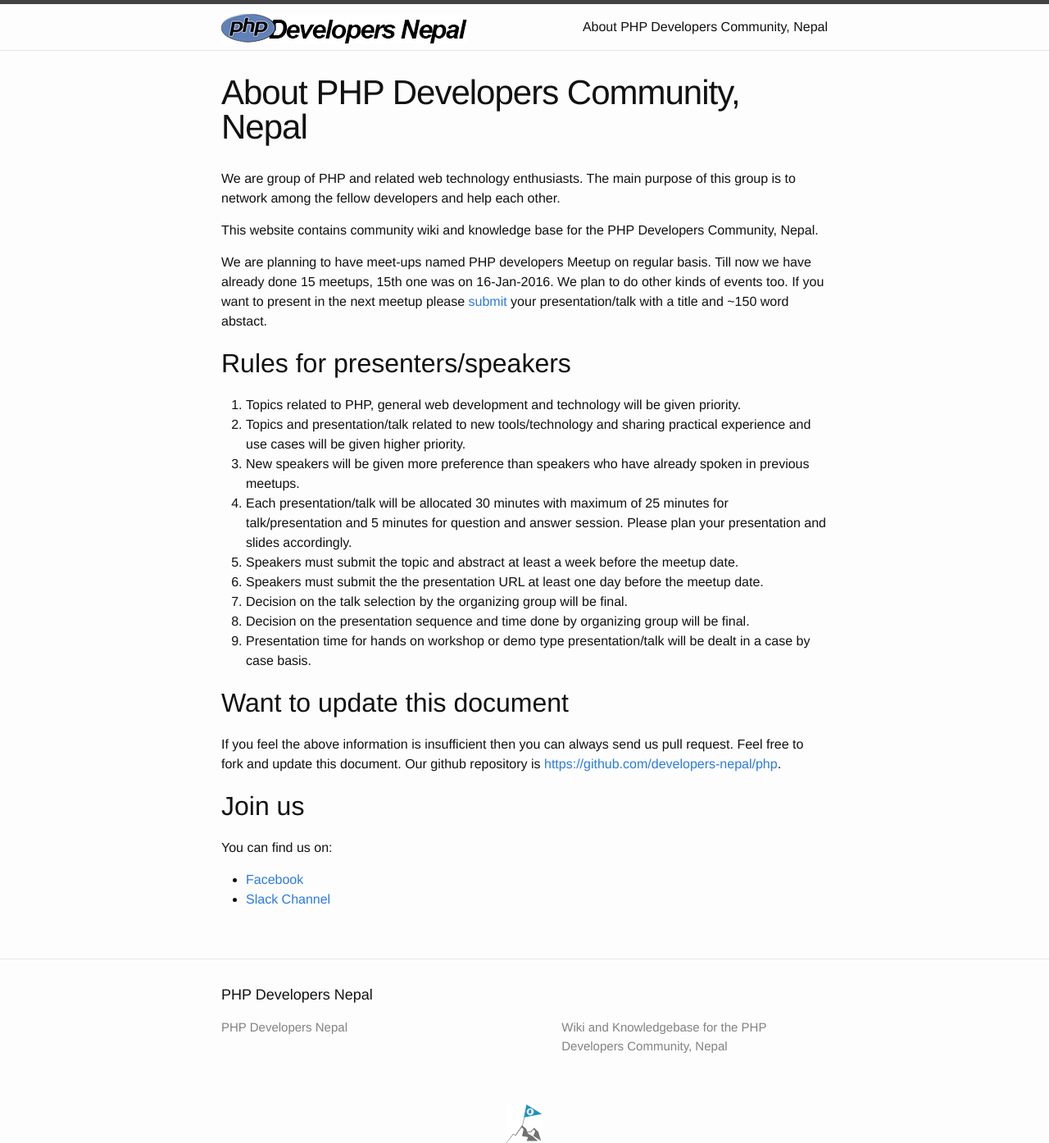
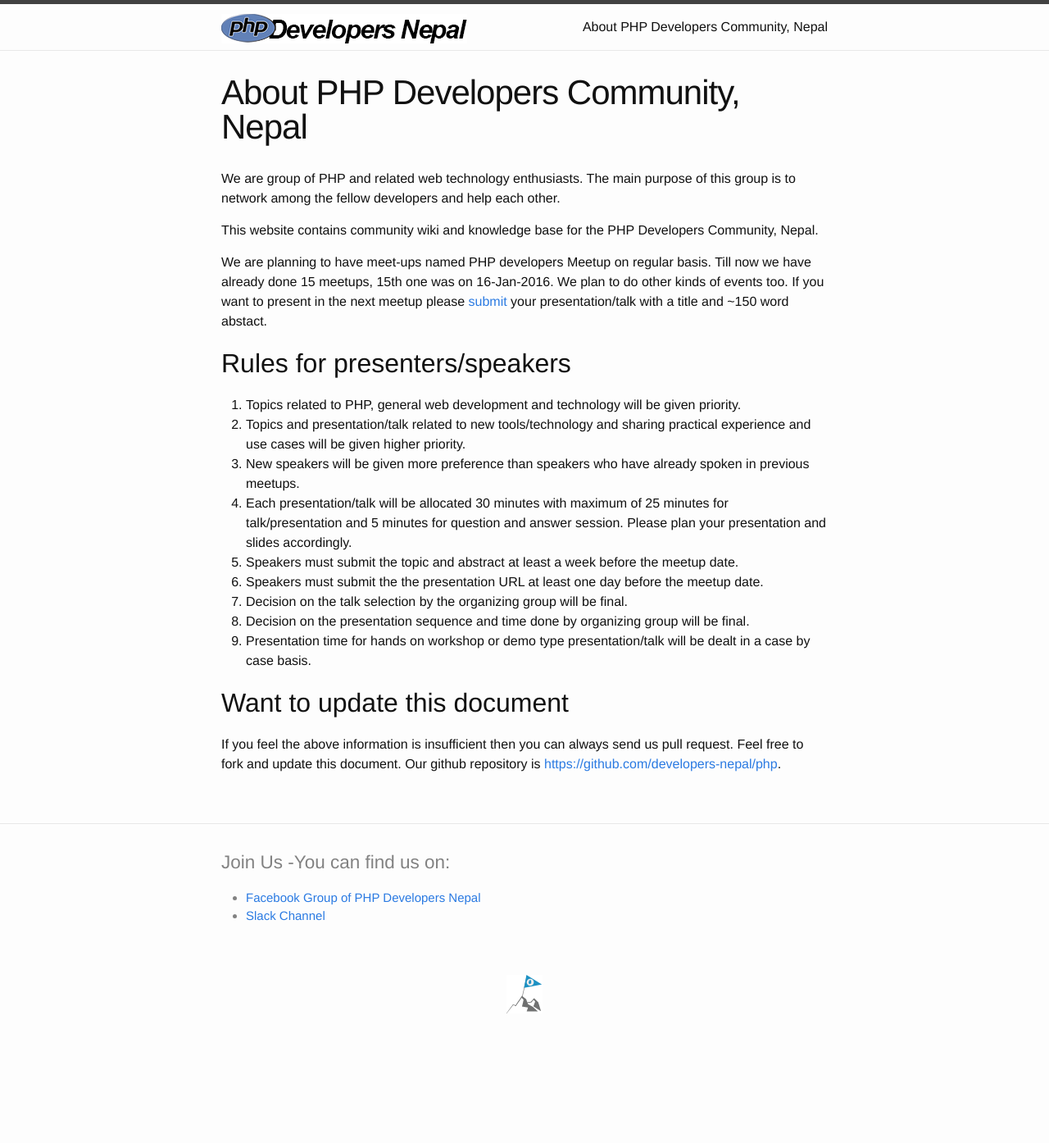
Before and after one commit to developers-nepal/php, a Jekyll site: the page built from about.md, in a window 1280 px wide. Shown: the whole page at 82% size. Built offline with Jekyll 4.4.1, drawn with Linux system fonts in a browser that asks for light colours; after the commit the page ends 1236 px from its top, so only the background shows below that.

Commit message:
add social link

```diff
--- a/_includes/footer.html
+++ b/_includes/footer.html
@@ -2,55 +2,12 @@
 
   <div class="wrapper">
 
-    <h2 class="footer-heading">{{ site.title }}</h2>
-
-    <div class="footer-col-wrapper">
-      <div class="footer-col  footer-col-1">
-        <ul class="contact-list">
-          <li>{{ site.title }}</li>
-          <li><a href="mailto:{{ site.email }}">{{ site.email }}</a></li>
-        </ul>
-      </div>
-
-      <div class="footer-col  footer-col-2">
-        <ul class="social-media-list">
-          {% if site.github_username %}
-          <li>
-            <a href="https://github.com/{{ site.github_username }}">
-              <span class="icon  icon--github">
-                <svg viewBox="0 0 16 16">
-                  <path fill="#828282" d="M7.999,0.431c-4.285,0-7.76,3.474-7.76,7.761 c0,3.428,2.223,6.337,5.307,7.363c0.388,0.071,0.53-0.168,0.53-0.374c0-0.184-0.007-0.672-0.01-1.32 c-2.159,0.469-2.614-1.04-2.614-1.04c-0.353-0.896-0.862-1.135-0.862-1.135c-0.705-0.481,0.053-0.472,0.053-0.472 c0.779,0.055,1.189,0.8,1.189,0.8c0.692,1.186,1.816,0.843,2.258,0.645c0.071-0.502,0.271-0.843,0.493-1.037 C4.86,11.425,3.049,10.76,3.049,7.786c0-0.847,0.302-1.54,0.799-2.082C3.768,5.507,3.501,4.718,3.924,3.65 c0,0,0.652-0.209,2.134,0.796C6.677,4.273,7.34,4.187,8,4.184c0.659,0.003,1.323,0.089,1.943,0.261 c1.482-1.004,2.132-0.796,2.132-0.796c0.423,1.068,0.157,1.857,0.077,2.054c0.497,0.542,0.798,1.235,0.798,2.082 c0,2.981-1.814,3.637-3.543,3.829c0.279,0.24,0.527,0.713,0.527,1.437c0,1.037-0.01,1.874-0.01,2.129 c0,0.208,0.14,0.449,0.534,0.373c3.081-1.028,5.302-3.935,5.302-7.362C15.76,3.906,12.285,0.431,7.999,0.431z"/>
-                </svg>
-              </span>
-
-              <span class="username">{{ site.github_username }}</span>
-            </a>
-          </li>
-          {% endif %}
-
-          {% if site.twitter_username %}
-          <li>
-            <a href="https://twitter.com/{{ site.twitter_username }}">
-              <span class="icon  icon--twitter">
-                <svg viewBox="0 0 16 16">
-                  <path fill="#828282" d="M15.969,3.058c-0.586,0.26-1.217,0.436-1.878,0.515c0.675-0.405,1.194-1.045,1.438-1.809
-                  c-0.632,0.375-1.332,0.647-2.076,0.793c-0.596-0.636-1.446-1.033-2.387-1.033c-1.806,0-3.27,1.464-3.27,3.27 c0,0.256,0.029,0.506,0.085,0.745C5.163,5.404,2.753,4.102,1.14,2.124C0.859,2.607,0.698,3.168,0.698,3.767 c0,1.134,0.577,2.135,1.455,2.722C1.616,6.472,1.112,6.325,0.671,6.08c0,0.014,0,0.027,0,0.041c0,1.584,1.127,2.906,2.623,3.206 C3.02,9.402,2.731,9.442,2.433,9.442c-0.211,0-0.416-0.021-0.615-0.059c0.416,1.299,1.624,2.245,3.055,2.271 c-1.119,0.877-2.529,1.4-4.061,1.4c-0.264,0-0.524-0.015-0.78-0.046c1.447,0.928,3.166,1.469,5.013,1.469 c6.015,0,9.304-4.983,9.304-9.304c0-0.142-0.003-0.283-0.009-0.423C14.976,4.29,15.531,3.714,15.969,3.058z"/>
-                </svg>
-              </span>
-
-              <span class="username">{{ site.twitter_username }}</span>
-            </a>
-          </li>
-          {% endif %}
-        </ul>
-      </div>
-
-      <div class="footer-col  footer-col-3">
-        <p class="text">{{ site.description }}</p>
-      </div>
-    </div>
+    {% include social_link.html %}
 
   </div>
 
 </footer>
-<div align="center"> <img src="{{ site.baseurl }}/public/images/dn-icon.gif" alt="Developers Nepal Community"></div>
+<div align="center">
+  <img src="{{ site.baseurl }}/public/images/dn-icon.gif"
+    alt="Developers Nepal Community">
+</div>
--- /dev/null
+++ b/_includes/social_link.html
@@ -0,0 +1,15 @@
+<div class="footer-col-wrapper">
+  <div class="footer-col footer-col-3">
+    <h2>Join Us -You can find us on:</h2>
+    <ul>
+      <li>
+        <a href="https://www.facebook.com/groups/109070762572263/">
+          Facebook Group of PHP Developers Nepal
+        </a>
+      </li>
+      <li>
+        <a href="http://bit.ly/phpnp-slack">Slack Channel</a>
+      </li>
+    </ul>
+  </div>
+</div>
```
Also changed, not shown: about.md (+0 -6 lines).
